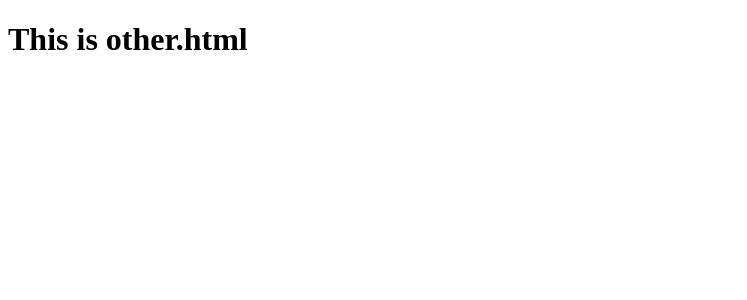
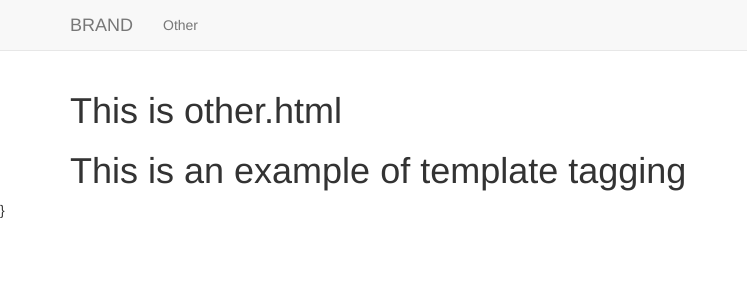
Before and after one commit to lovedeep9697/learning_templates_django, a Django app: page /basic_app/other/ in a window 1280 px wide. Shown: the top 300 px of the page, without its empty margins (0-747 px from the left). Run offline with Django 3.2, Linux system fonts and the light colour scheme; some libraries are stand-ins or nearby versions.

Commit message:
template tagging

```diff
--- a/templates/basic_app/base.html
+++ b/templates/basic_app/base.html
@@ -0,0 +1,31 @@
+<!DOCTYPE html>
+<html>
+<head>
+	<title></title>
+	<link rel="stylesheet" href="https://maxcdn.bootstrapcdn.com/bootstrap/3.3.7/css/bootstrap.min.css" integrity="sha384-BVYiiSIFeK1dGmJRAkycuHAHRg32OmUcww7on3RYdg4Va+PmSTsz/K68vbdEjh4u" crossorigin="anonymous">
+</head>
+<body>
+
+	<nav class = "navbar navbar-default navbar-static-top">
+	<div class="container">
+
+		<ul class="nav navbar-nav">
+
+			<li><a class="navbar-brand" href="{% url 'index' %}">BRAND</a></li>
+			<li><a class="navbar-link" href="{% url 'basic_app:other' %}">Other</a></li>
+		</ul>
+	</div>
+</nav>
+
+
+	<div class="container">
+		{% block body_block%}
+
+		{% endblock %}
+
+
+	</div>
+		}
+
+</body>
+</html>
--- a/templates/basic_app/other.html
+++ b/templates/basic_app/other.html
@@ -1,10 +1,15 @@
 <!DOCTYPE html>
-<html>
+<!-- <html>
 <head>
 	<title></title>
 </head>
-<body>
+<body> -->
+
+{% extends 'basic_app/base.html'  %}
+{% block body_block %}
 <h1>This is other.html</h1>
+<h1>This is an example of template tagging</h1>
+{% endblock %}
 
-</body>
-</html>
+<!-- </body>
+</html> -->
--- a/templates/basic_app/relative_url_templates.html
+++ b/templates/basic_app/relative_url_templates.html
@@ -7,6 +7,7 @@
 
 	<h1>This is relative_url_template.html</h1>
 	<a href="{% url 'basic_app:other' %}">The other page</a>
+	<a href="{% url 'index' %}">index page</a>
 
 </body>
 </html>
```
Also changed, not shown: templates/basic_app/index.html (+9 -4 lines).
